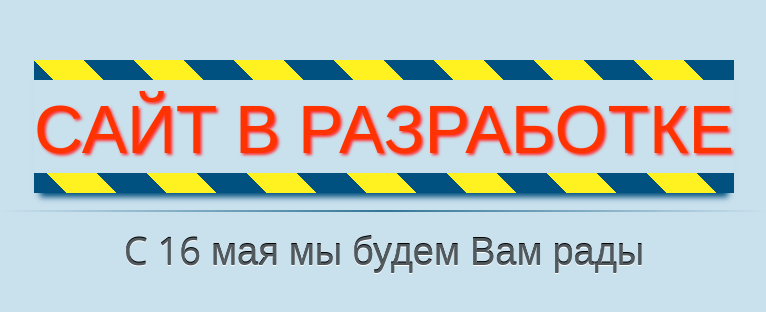
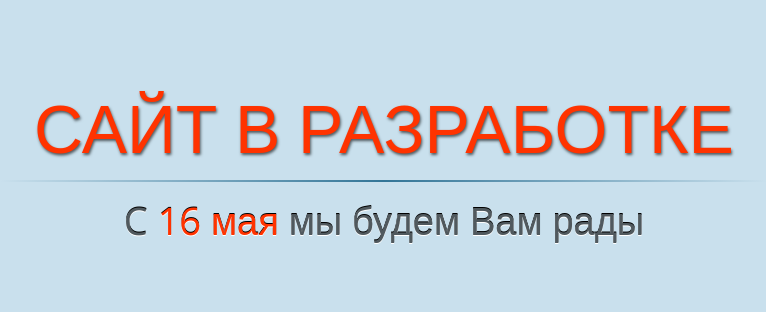
Before and after one commit to andy-vin/Coming_Soon, a plain HTML site: page index.html in a window 1280 px wide. Shown: the part 120-432 px from the top of the page, without its empty margins (256-1022 px from the left). Drawn offline with nearby package versions, Linux system fonts and the light colour scheme.

Commit message:
change disign

```diff
--- a/css/style.css
+++ b/css/style.css
@@ -38,28 +38,9 @@ div#content {
 
 h1.logo {
     width: 100%;
-    height: 120px;
+    height: 90px;
     text-align: center;
     padding-bottom: 10px;
-}
-
-h1.logo span.rightPart {
-    font-size: 72px;
-    color: #00517F;
-    text-shadow: 2px 2px 3px #00517F;
-}
-
-h1.logo span.leftPart {
-    height: 150px;
-    width: 100px;
-    font-size: 68px;
-    background: linear-gradient(45deg, #fff220 25%, #00517F 25%, #00517F 50%, #fff220 50%, #fff220 75%, #00517F 75%, #00517F);
-    background-size: 100px 100px;
-    padding: 20px 0.1px;
-    color: #FF3300;
-    -moz-border-radius: 20px;
-    text-shadow: 2px 2px 3px #FF3333;
-    text-transform: uppercase;
 }
 
 p.info {
@@ -70,9 +51,19 @@ p.info {
     text-shadow:#fff 0px 1px 0, #000 0 -1px 0;
 }
 
+span.infoRed {
+    line-height:2em;
+    font-size: 38px;
+    color: #FF3300;
+    text-shadow:#fff 0px 1px 0, #000 0 -1px 0;
+}
+
 span.title {
     width: 100%;
     background-color: #C9E0ED;
+    font-size: 68px;
+    color: #FF3300;
+    text-transform: uppercase;
 }
 
 hr.line {
@@ -86,8 +77,6 @@ hr.line {
     background-image:      -o-linear-gradient(left, rgba(0,81,122,0), rgba(0,81,122,0.75), rgba(0,81,122,0));
 }
 
-.shadow{
-    -webkit-box-shadow: 0 10px 6px -6px #00517F;
-    -moz-box-shadow: 0 10px 6px -6px #00517F;
-    box-shadow: 0 10px 6px -6px #00517F;
+p.shadow {
+    text-shadow:#50595e 1px 2px 3px;
 }
--- a/index.html
+++ b/index.html
@@ -9,12 +9,12 @@
 <div class="shim"></div>
 <div id="content">
 	<h1 class="logo">
-        <span class="leftPart shadow">
-            <span class="title">Сайт в разработке</span>
+        <span class="title">
+            <p class="shadow">Сайт в разработке</p>
         </span>
     </h1>
     <hr class="line">
-	<p class="info">C 16 мая мы будем Вам рады</p>
+	<p class="info">C <span class="infoRed"> 16 мая </span> мы будем Вам рады</p>
 </div>
 <div class="shim"></div>
 </body>
```
